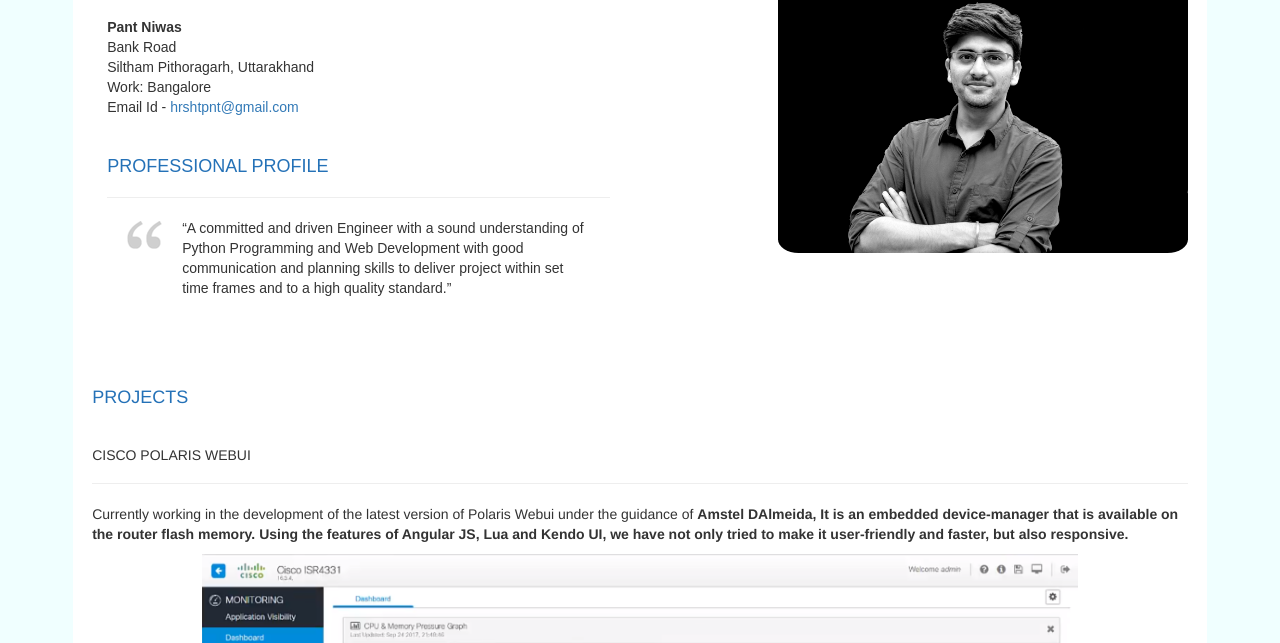
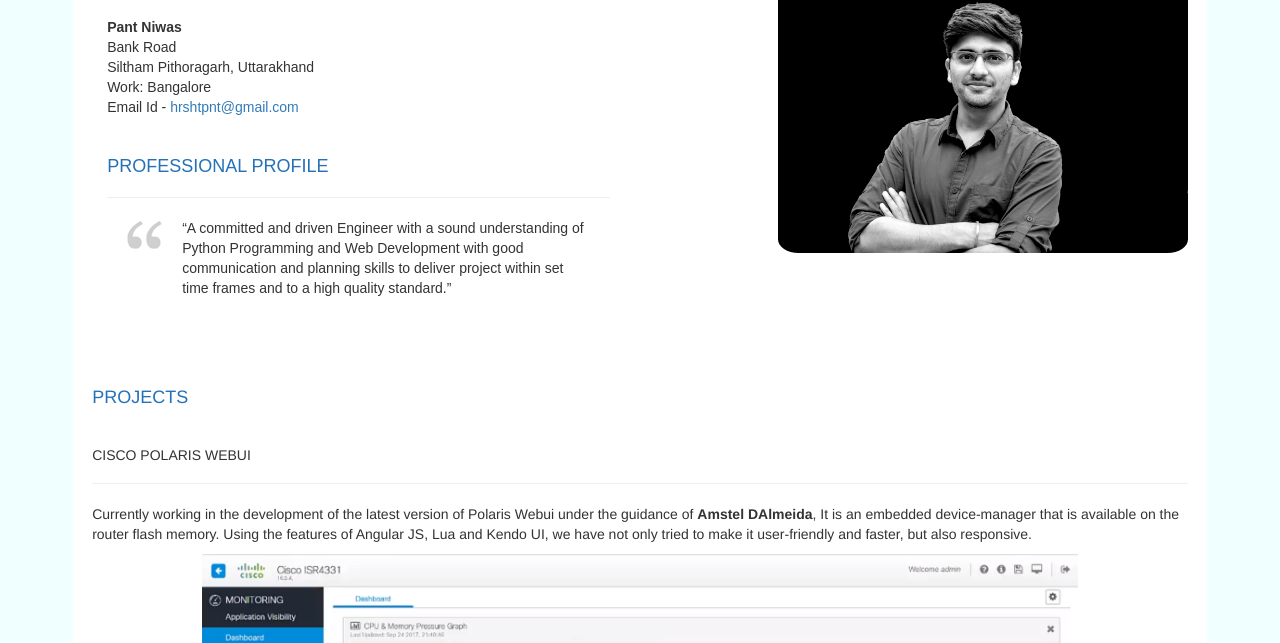
Before and after one commit to hrshtpnt/portfolio, a plain HTML site: page index.html at #!/portfolio in a window 1280 px wide. Shown: the part 157-800 px from the top of the page. Drawn offline with nearby package versions, Linux system fonts and the light colour scheme; some packages are replaced by stand-ins of ours.

Commit message:
Update portfolio.html

```diff
--- a/view/portfolio.html
+++ b/view/portfolio.html
@@ -25,7 +25,7 @@
 	    	<br />
 	    	<h5>CISCO POLARIS WEBUI</h5>
 	    	<hr>
-	    	<p>Currently working in the development of the latest version of Polaris Webui under the guidance of <b>Amstel DAlmeida<b>, It is an embedded device-manager that is available on the router flash memory. Using the features of Angular JS, Lua and Kendo UI, we have not only tried to make it user-friendly and faster, but also responsive.</p>
+	    	<p>Currently working in the development of the latest version of Polaris Webui under the guidance of <b>Amstel DAlmeida</b>, It is an embedded device-manager that is available on the router flash memory. Using the features of Angular JS, Lua and Kendo UI, we have not only tried to make it user-friendly and faster, but also responsive.</p>
 	    	<img src="assests/images/polaris.png" class="img-responsive porfoliolargeimages" alt="polaris image">
 	    	<hr>
 	    	<h5>CISCO CONFIGURATION PROFESSIONAL EXPRESS</h5>
```
